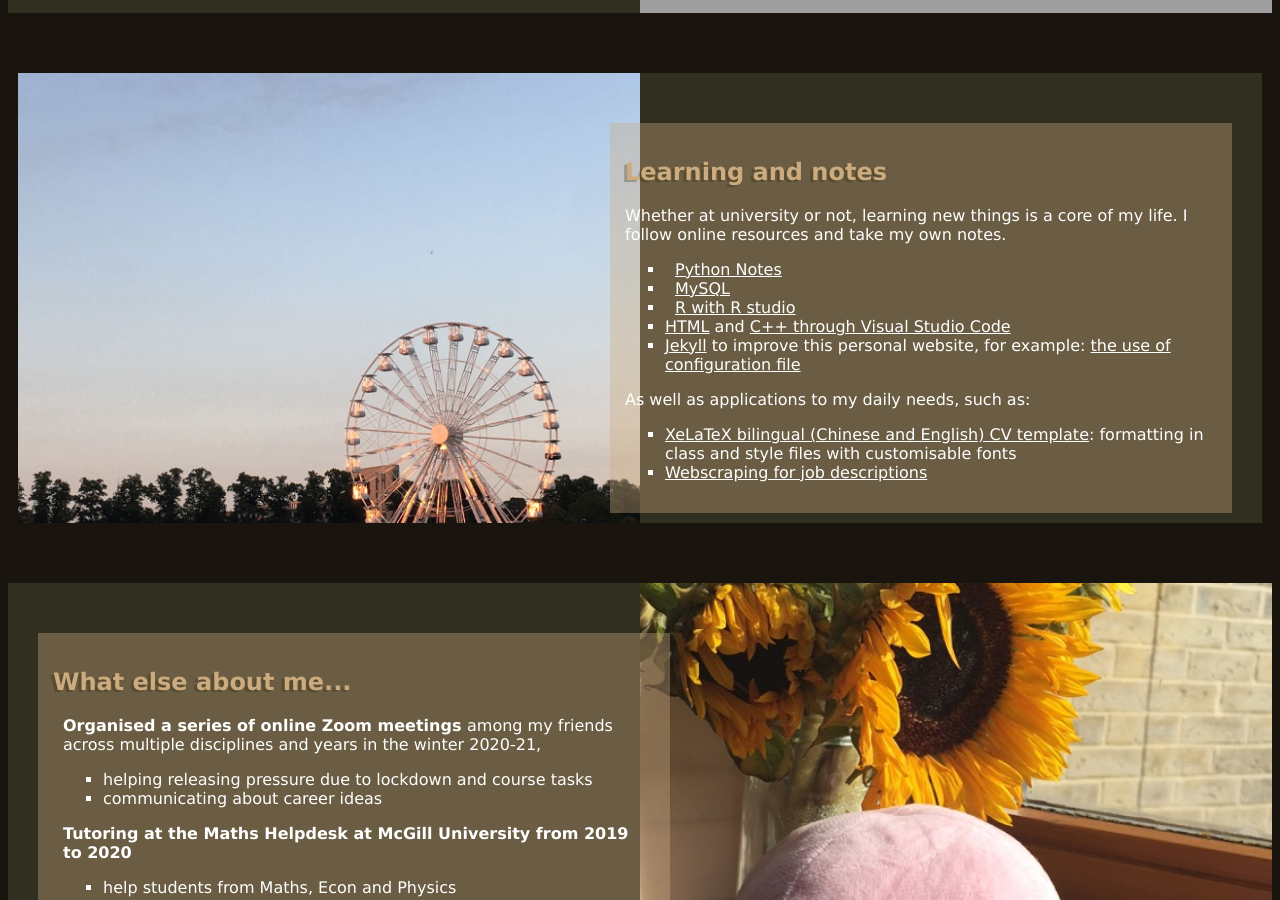
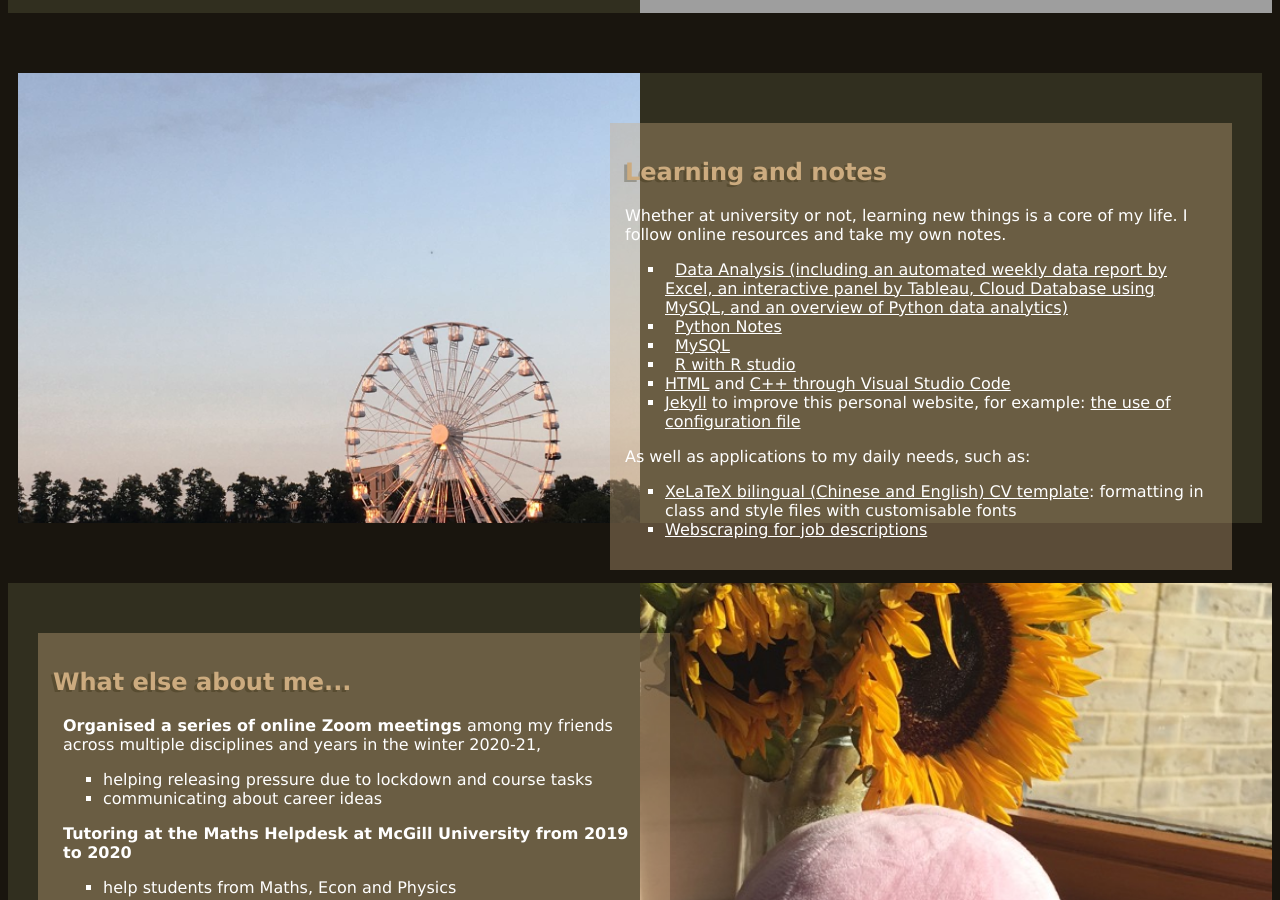
Before and after one commit to Shimin233/-Shimin233.github.io, a Jekyll site: the page index.html, which Jekyll copies as it is, in a window 1280 px wide and 900 px high, scrolled down 1097 px. Built offline with Jekyll 4.4.1, drawn with Linux system fonts in a browser that asks for light colours; grey boxes are pictures that could not be loaded.

Commit message:
Update index.html

```diff
--- a/index.html
+++ b/index.html
@@ -402,6 +402,14 @@
             <li>
               <a
                 class="sans-serif"
+                href="https://github.com/Shimin233/Data-Analysis"
+                >Data Analysis (including an automated weekly data report by Excel, an interactive panel by Tableau,
+                 Cloud Database using MySQL, and an overview of Python data analytics)</a
+              >
+            </li>
+            <li>
+              <a
+                class="sans-serif"
                 href="https://github.com/Shimin233/Python100days"
                 >Python Notes</a
               >
```
